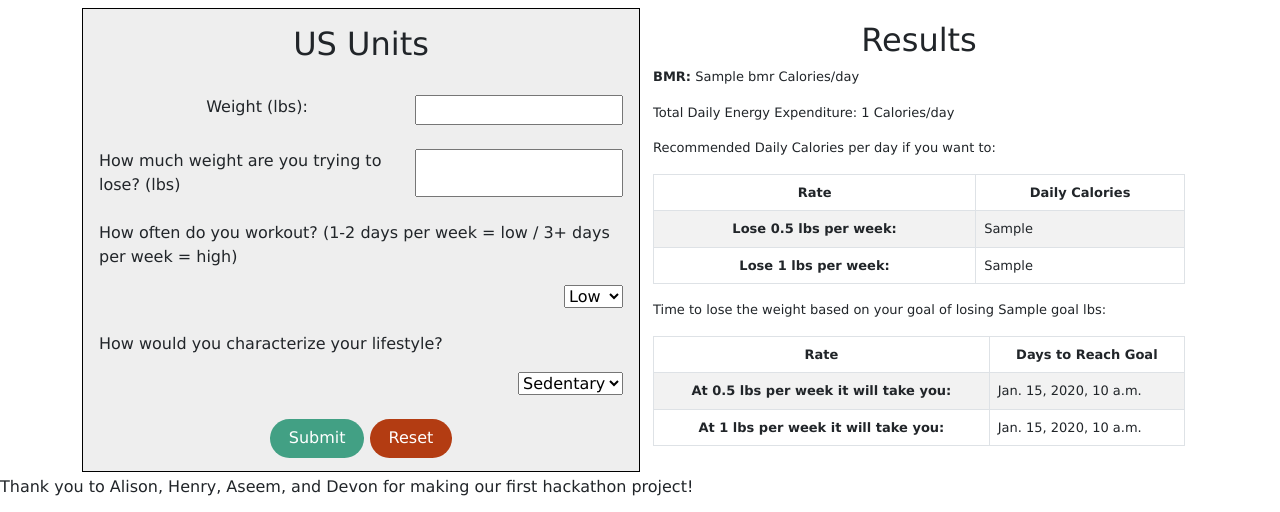
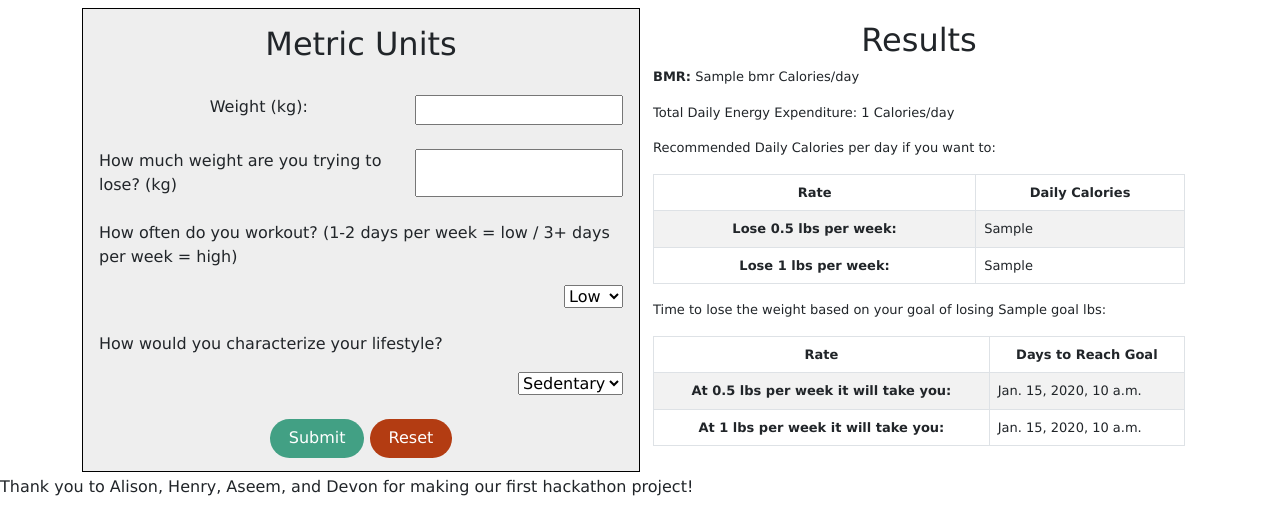
Before and after one commit to h3nry-m/HackOR2021, a Django app: template calorie_counter/templates/calorie_counter/index.html in a window 1280 px wide. Shown: the part 72-584 px from the top of the page. Run offline with Django 3.2, Linux system fonts and the light colour scheme; the template is opened without the code that fills it: most values are stand-ins (such as "Sample title", 1, 10 or a date in 2020).

Commit message:
kg changes

```diff
--- a/calorie_counter/templates/calorie_counter/index.html
+++ b/calorie_counter/templates/calorie_counter/index.html
@@ -24,19 +24,19 @@
     </nav>
     <div class="container">
     <form method="POST">
-      <h2>US Units</h2>
+      <h2>Metric Units</h2>
         {% csrf_token %} <br>
 
     <!--Takes the weight in pounds to store as variable "weight" to use in python-->
     <div class = "rightinput">
       <div class="simpletext">
-      Weight (lbs):
+      Weight (kg):
       </div>
       <input type="text" name="weight" class="input_box" required>
     </div>
     <br>
     <!--Takes the weight in pounds to store as variable "goal" of what the user wants to lose-->
-    <div class = "rightinput">How much weight are you trying to lose? (lbs)<input type="number" name="goal" class="input_box" required></div>
+    <div class = "rightinput">How much weight are you trying to lose? (kg)<input type="number" name="goal" class="input_box" required></div>
     <br>
     <!--Choice between low or high levels of workout-->
     <p>How often do you workout? (1-2 days per week = low / 3+ days per week = high)</p>
```
